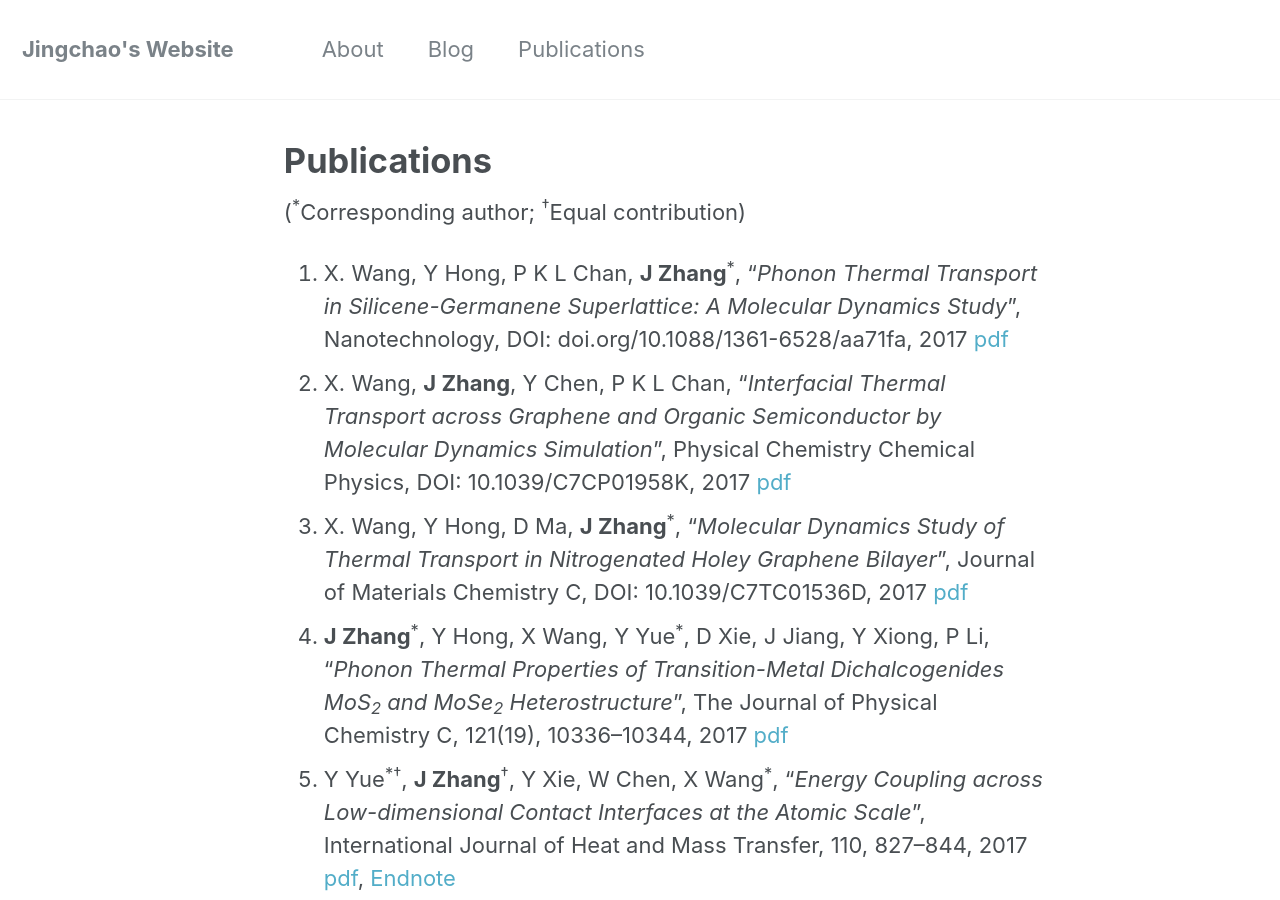
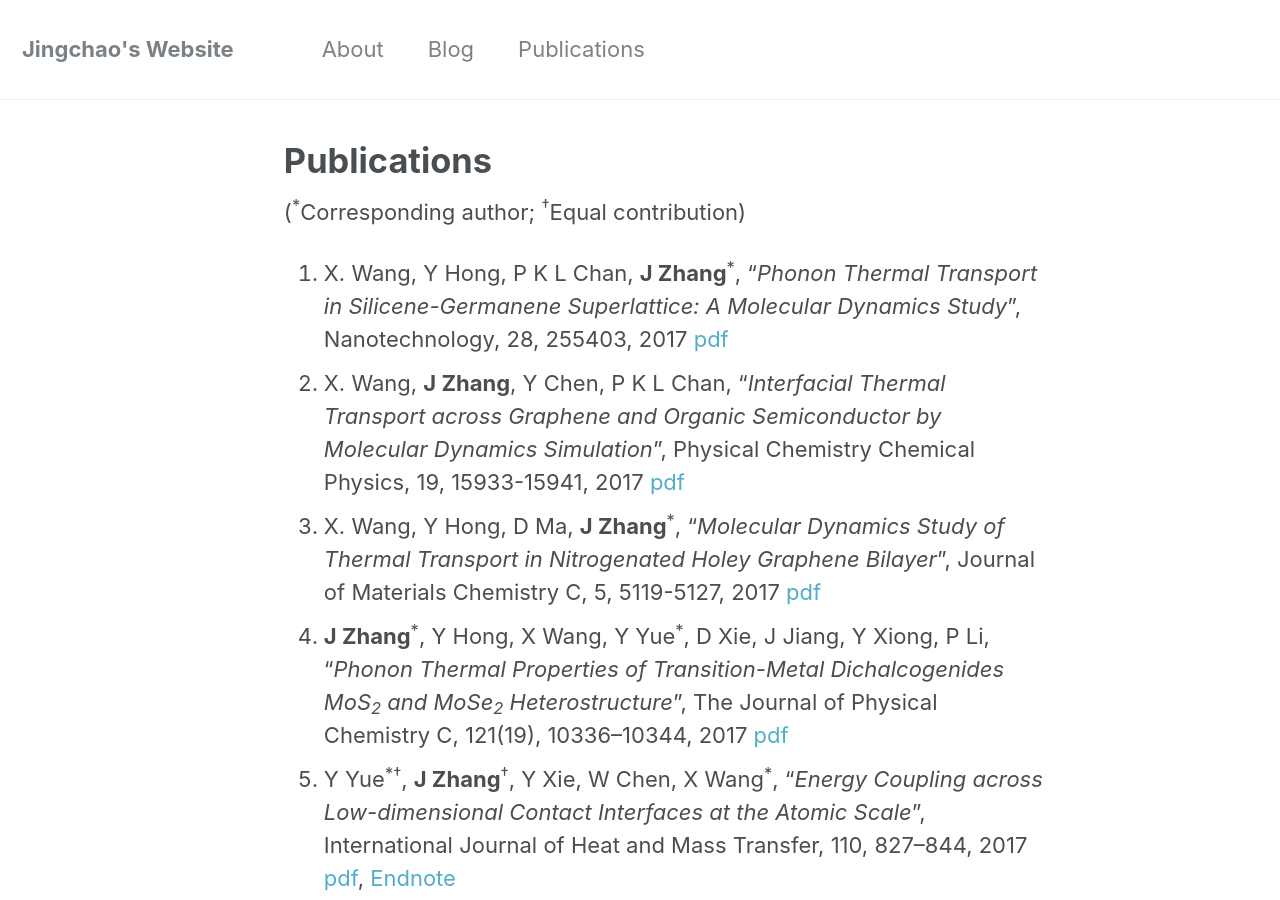
Before and after one commit to JingchaoZhang/JingchaoZhang.github.io, a Jekyll site: the page built from _pages/publications.md, in a window 1280 px wide and 900 px high. Built offline with Jekyll 4.4.1, drawn with Linux system fonts in a browser that asks for light colours.

Commit message:
Update publications.md

```diff
--- a/_pages/publications.md
+++ b/_pages/publications.md
@@ -7,9 +7,9 @@
 
 (<sup>\*</sup>Corresponding author; <sup>†</sup>Equal contribution)
 
-1. X. Wang, Y Hong, P K L Chan, **J Zhang**<sup>\*</sup>, "_Phonon Thermal Transport in Silicene-Germanene Superlattice: A Molecular Dynamics Study_", Nanotechnology, DOI: doi.org/10.1088/1361-6528/aa71fa, 2017 [pdf](http://iopscience.iop.org/article/10.1088/1361-6528/aa71fa)
-1. X. Wang, **J Zhang**, Y Chen, P K L Chan, "_Interfacial Thermal Transport across Graphene and Organic Semiconductor by Molecular Dynamics Simulation_", Physical Chemistry Chemical Physics, DOI: 10.1039/C7CP01958K, 2017 [pdf](http://pubs.rsc.org/en/content/articlelanding/2017/cp/c7cp01958k#!divAbstract)
-1. X. Wang, Y Hong, D Ma, **J Zhang**<sup>\*</sup>, "_Molecular Dynamics Study of Thermal Transport in Nitrogenated Holey Graphene Bilayer_", Journal of Materials Chemistry C, DOI: 10.1039/C7TC01536D, 2017 [pdf](https://drive.google.com/file/d/0B3Yj4QkZpI-dS1RVdXlDRzJBMU0/view?usp=sharing)
+1. X. Wang, Y Hong, P K L Chan, **J Zhang**<sup>\*</sup>, "_Phonon Thermal Transport in Silicene-Germanene Superlattice: A Molecular Dynamics Study_", Nanotechnology, 28, 255403, 2017 [pdf](http://iopscience.iop.org/article/10.1088/1361-6528/aa71fa)
+1. X. Wang, **J Zhang**, Y Chen, P K L Chan, "_Interfacial Thermal Transport across Graphene and Organic Semiconductor by Molecular Dynamics Simulation_", Physical Chemistry Chemical Physics, 19, 15933-15941, 2017 [pdf](http://pubs.rsc.org/en/content/articlelanding/2017/cp/c7cp01958k#!divAbstract)
+1. X. Wang, Y Hong, D Ma, **J Zhang**<sup>\*</sup>, "_Molecular Dynamics Study of Thermal Transport in Nitrogenated Holey Graphene Bilayer_", Journal of Materials Chemistry C, 5, 5119-5127, 2017 [pdf](https://drive.google.com/file/d/0B3Yj4QkZpI-dS1RVdXlDRzJBMU0/view?usp=sharing)
 1. **J Zhang**<sup>\*</sup>, Y Hong, X Wang, Y Yue<sup>\*</sup>, D Xie, J Jiang, Y Xiong, P Li, "_Phonon Thermal Properties of Transition-Metal Dichalcogenides MoS<sub>2</sub> and MoSe<sub>2</sub> Heterostructure_", The Journal of Physical Chemistry C, 121(19), 10336–10344, 2017 [pdf](https://drive.google.com/file/d/0B3Yj4QkZpI-dSGYxSlRtLWxXRHc/view?usp=sharing)
 1. Y Yue<sup>\*</sup><sup>†</sup>, **J Zhang**<sup>†</sup>, Y Xie, W Chen, X Wang<sup>\*</sup>, "_Energy Coupling across Low-dimensional Contact Interfaces at the Atomic Scale_", International Journal of Heat and Mass Transfer, 110, 827–844, 2017 [pdf](https://drive.google.com/file/d/0B3Yj4QkZpI-dbHZraTVJU016cDQ/view?usp=sharing), [Endnote](https://drive.google.com/uc?export=download&id=0B3Yj4QkZpI-dbFgzYi1BaWM2eDA)
 1. Q Xiong, Y Yang, F Xu, Y Pan, **J Zhang**, K Hong<sup>\*</sup>, G Lorenzini<sup>\*</sup>, S Wang<sup>\*</sup>, "_Overview of Computational Fluid Dynamics Simulation of Reactor-Scale Biomass Pyrolysis_", ACS Sustainable Chemistry & Engineering, 5(4), 2783–2798, 2017 [pdf](https://drive.google.com/file/d/0B3Yj4QkZpI-dTGVDZFdyRlhqaVE/view?usp=sharing), [Endnote](https://drive.google.com/uc?export=download&id=0B3Yj4QkZpI-dR3hqQ2puenpmcnM)
```
